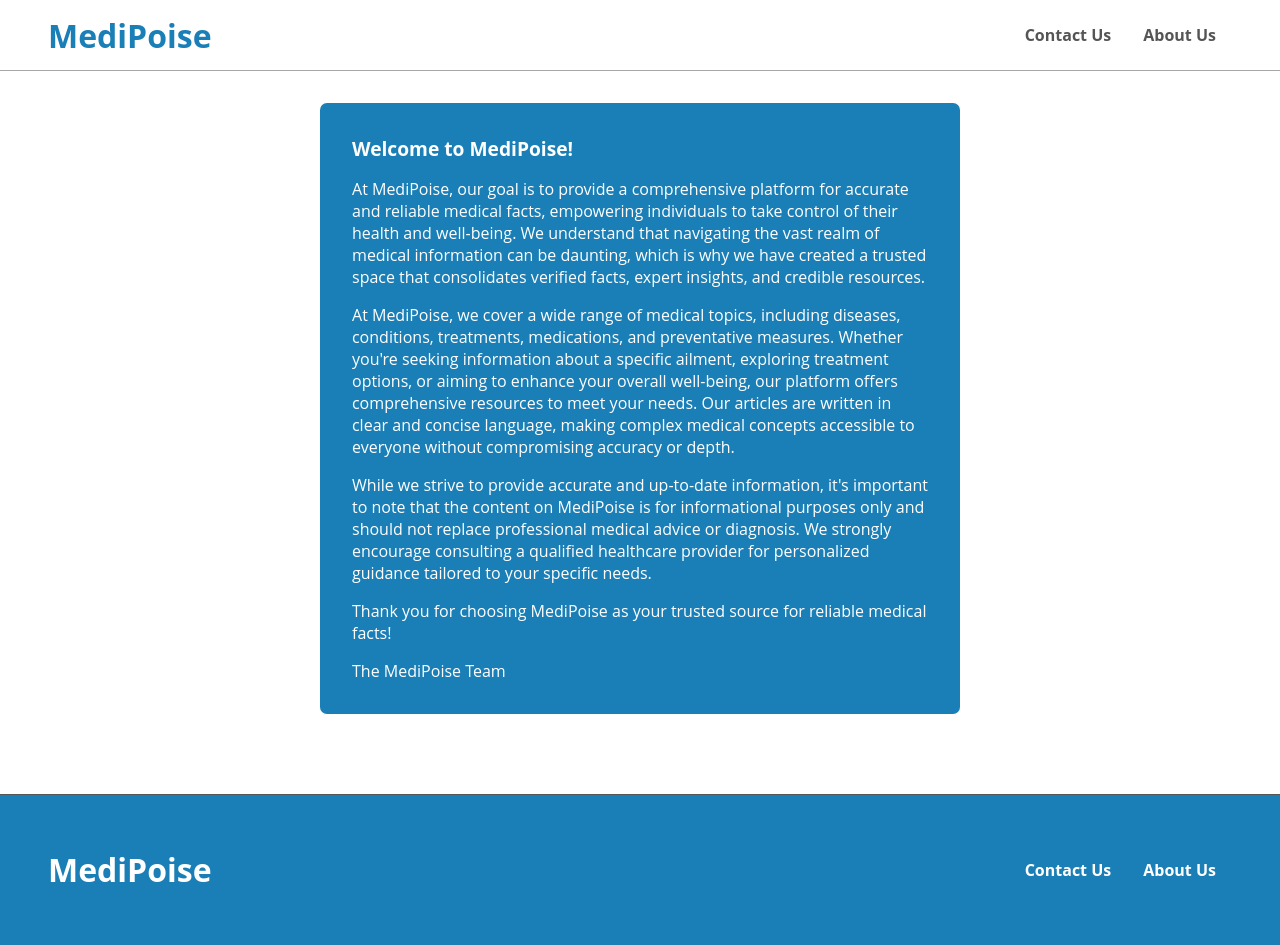
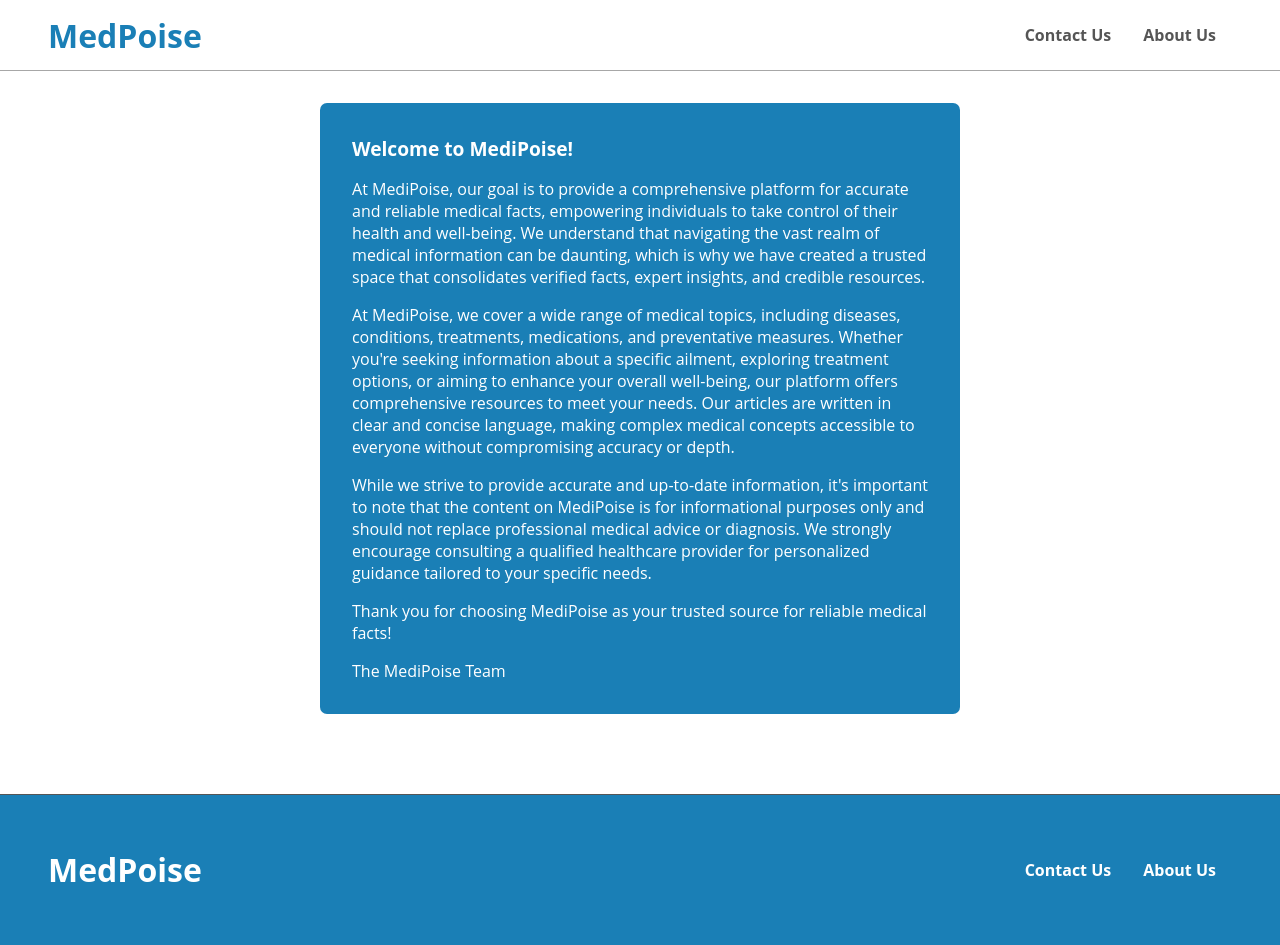
Before and after one commit to M-Jawad-Ch/Zaidi, a Django app: page /about-us/ in a window 1280 px wide. Run offline with Django 4.2, Linux system fonts and the light colour scheme; data that the repository does not hold is empty.

Commit message:
Renamed Medipoise to Medpoise

```diff
--- a/blog/templates/index.html
+++ b/blog/templates/index.html
@@ -19,6 +19,7 @@
             <div class="left-section">
                 <div class="main-content">
                     {{ body }}
+                    {% if latest_posts %}
                     <h3>LATEST POSTS</h3>
                     <div class="posts-container">
                         <div class="posts">
@@ -48,6 +49,7 @@
                             {% endfor %}
                         </div>
                     </div>
+                    {% endif %}
                 </div>
             </div>
             <div class="right-section">
--- a/blog/templates/main.html
+++ b/blog/templates/main.html
@@ -15,7 +15,7 @@
 <body>
     <header>
         <div class="logo-container">
-            <a href="/">MediPoise</a>
+            <a href="/">MedPoise</a>
         </div>
         <ul class="header-items-container">
             {% for page in extra_pages %}
@@ -32,7 +32,7 @@
     </main>
     <footer>
         <div class="logo-container">
-            <a href="/">MediPoise</a>
+            <a href="/">MedPoise</a>
         </div>
         <ul class="header-items-container">
             {% for page in extra_pages %}
```
